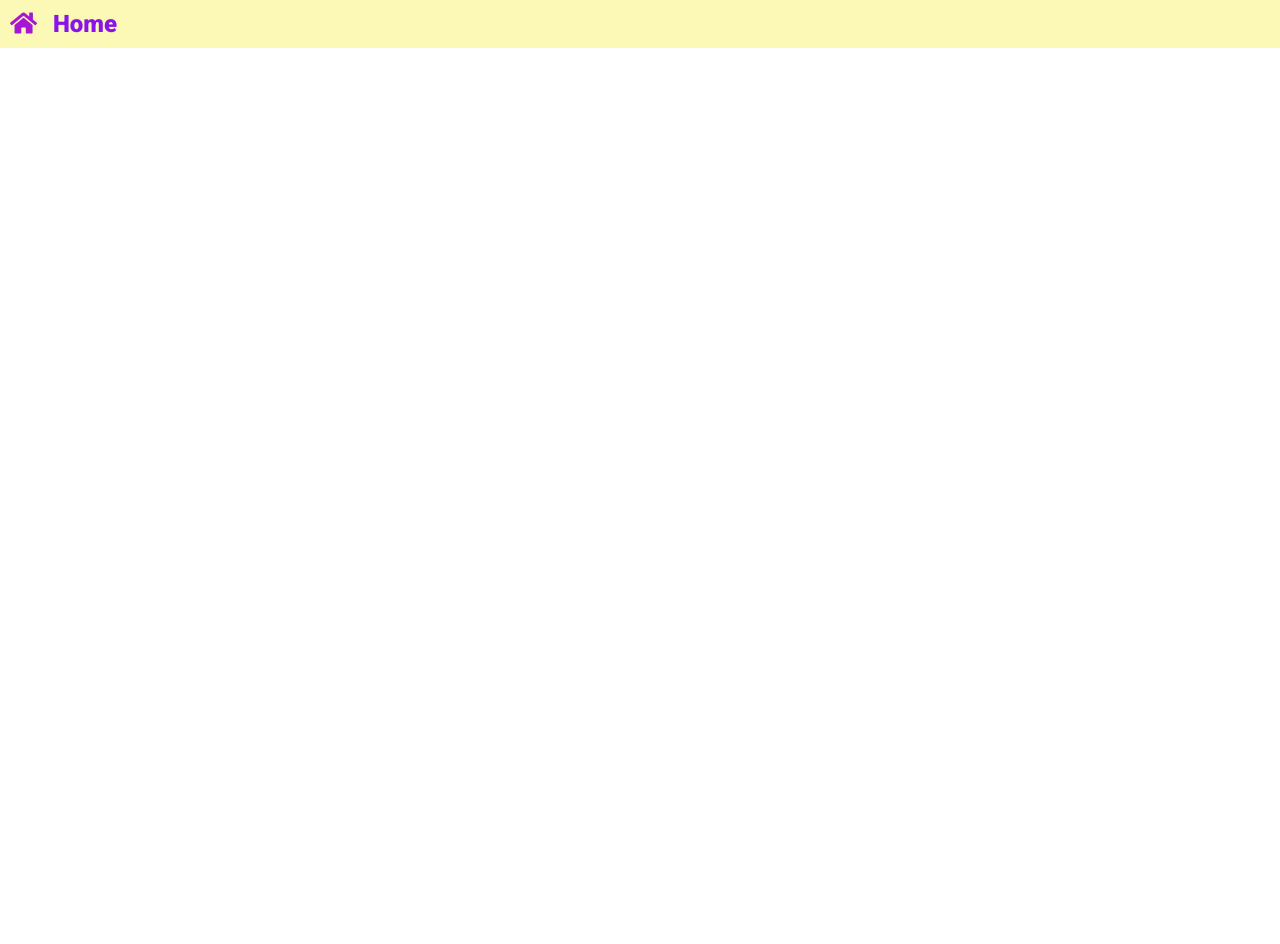
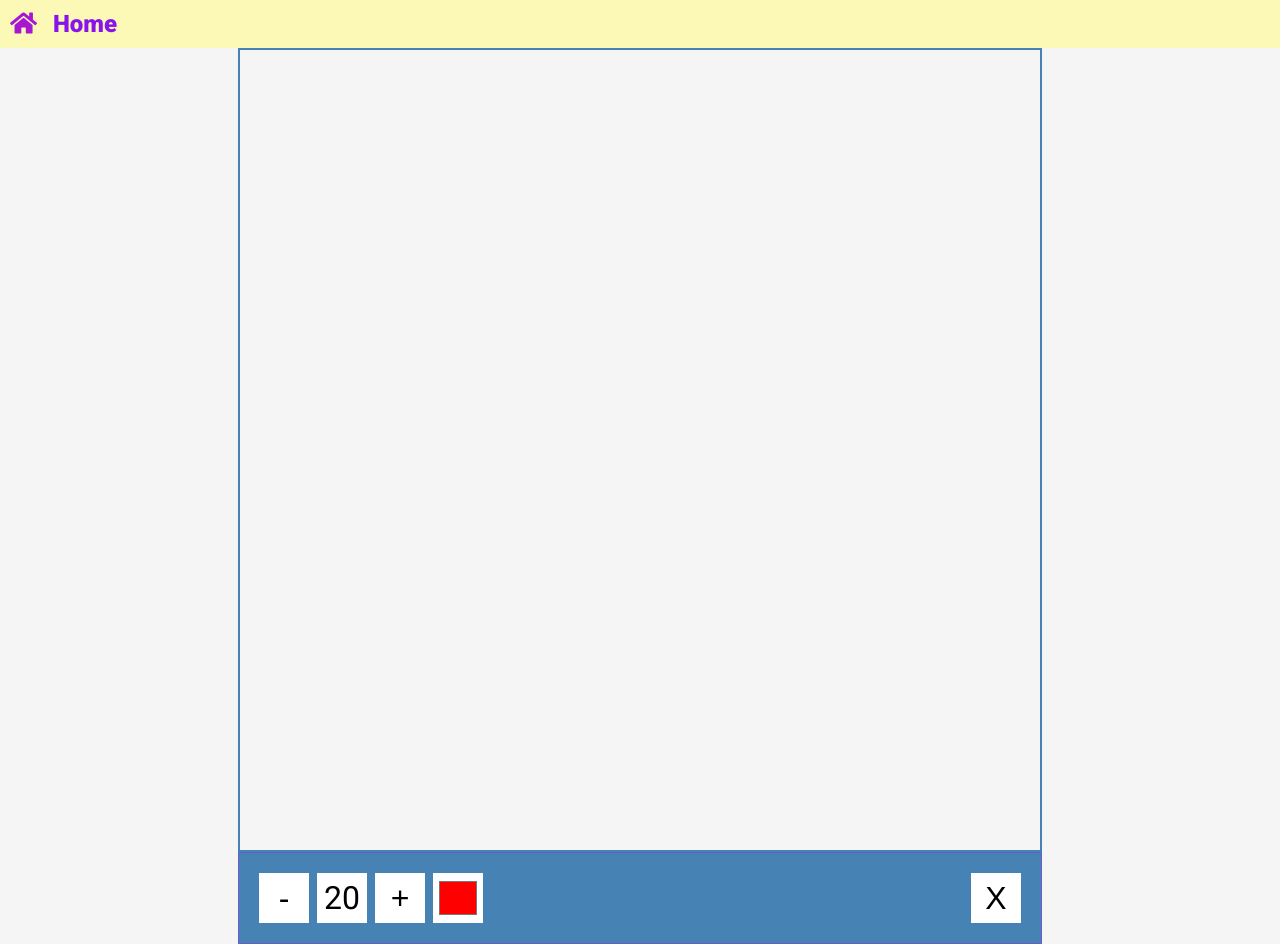
Before and after one commit to namnguyen191/fifty-projects, an Angular app: page /day-twenty-two in a window 1280 px wide. Before the commit this address led to /. Before the commit the page ends 800 px from the top, so only its background shows below. Built offline with nearby package versions, Linux system fonts and the light colour scheme; a web font is replaced by a local one.

Commit message:
Add day-twenty-two

```diff
--- a/src/app/app-routing.module.ts
+++ b/src/app/app-routing.module.ts
@@ -109,6 +109,7 @@ const routes: Routes = [
   { path: 'day-nineteen', loadChildren: () => import('./features/day-nineteen/day-nineteen.module').then(m => m.DayNineteenModule) },
   { path: 'day-twenty', loadChildren: () => import('./features/day-twenty/day-twenty.module').then(m => m.DayTwentyModule) },
   { path: 'day-twenty-one', loadChildren: () => import('./features/day-twenty-one/day-twenty-one.module').then(m => m.DayTwentyOneModule) },
+  { path: 'day-twenty-two', loadChildren: () => import('./features/day-twenty-two/day-twenty-two.module').then(m => m.DayTwentyTwoModule) },
 ];
 
 @NgModule({
--- /dev/null
+++ b/src/app/features/day-twenty-two/day-twenty-two-routing.module.ts
@@ -0,0 +1,11 @@
+import { NgModule } from '@angular/core';
+import { RouterModule, Routes } from '@angular/router';
+import { DayTwentyTwoComponent } from './day-twenty-two.component';
+
+const routes: Routes = [{ path: '', component: DayTwentyTwoComponent }];
+
+@NgModule({
+  imports: [RouterModule.forChild(routes)],
+  exports: [RouterModule]
+})
+export class DayTwentyTwoRoutingModule { }
--- /dev/null
+++ b/src/app/features/day-twenty-two/day-twenty-two.component.html
@@ -0,0 +1,23 @@
+<div class="day-twenty-two-container">
+  <canvas
+    #canvas
+    class="canvas"
+    (mouseup)="onMouseUp()"
+    (mousedown)="onMouseDown($event)"
+    (mousemove)="onMouseMove($event)"
+    width="800"
+    height="800"
+  ></canvas>
+  <div class="toolbox">
+    <button class="decrease" (click)="size = size - 1">-</button>
+    <span class="size">{{ size }}</span>
+    <button class="increase" (click)="size = size + 1">+</button>
+    <input
+      type="color"
+      class="color"
+      (change)="onChangeColor($event)"
+      [value]="color"
+    />
+    <button class="clear" (click)="clearCanvas()">X</button>
+  </div>
+</div>
--- /dev/null
+++ b/src/app/features/day-twenty-two/day-twenty-two.component.scss
@@ -0,0 +1,41 @@
+.day-twenty-two-container {
+  min-height: 100vh;
+  display: flex;
+  flex-direction: column;
+  justify-content: center;
+  align-items: center;
+  background-color: hsl(0, 0%, 96%);
+
+  .canvas {
+    border: 2px solid hsl(207, 44%, 49%);
+  }
+
+  .toolbox {
+    background-color: hsl(207, 44%, 49%);
+    border: 1px solid hsl(248, 53%, 58%);
+    display: flex;
+    width: 804px;
+    padding: 1rem;
+
+    & > * {
+      background-color: hsl(0, 0%, 100%);
+      border: none;
+      display: inline-flex;
+      justify-content: center;
+      align-items: center;
+      font-size: 2rem;
+      height: 50px;
+      width: 50px;
+      margin: 0.25rem;
+      padding: 0.25rem;
+
+      &:last-child {
+        margin-left: auto;
+      }
+    }
+
+    button {
+      cursor: pointer;
+    }
+  }
+}
--- /dev/null
+++ b/src/app/features/day-twenty-two/day-twenty-two.component.ts
@@ -0,0 +1,101 @@
+import {
+  AfterViewInit,
+  Component,
+  ElementRef,
+  OnInit,
+  ViewChild,
+} from '@angular/core';
+import { Title } from '@angular/platform-browser';
+
+@Component({
+  selector: 'app-day-twenty-two',
+  templateUrl: './day-twenty-two.component.html',
+  styleUrls: ['./day-twenty-two.component.scss'],
+})
+export class DayTwentyTwoComponent implements OnInit, AfterViewInit {
+  @ViewChild('canvas') cvs?: ElementRef<HTMLCanvasElement>;
+  ctx?: CanvasRenderingContext2D;
+  size: number = 20;
+  color: string = '#ff0000';
+  isPressed: boolean = false;
+  x?: number;
+  y?: number;
+
+  constructor(private titleService: Title) {}
+
+  ngOnInit(): void {
+    this.titleService.setTitle('Fifty Projects - Day 22');
+  }
+
+  ngAfterViewInit(): void {
+    this.ctx = this.cvs?.nativeElement.getContext('2d') ?? undefined;
+  }
+
+  onMouseUp() {
+    this.isPressed = false;
+    this.x = undefined;
+    this.y = undefined;
+  }
+
+  onMouseDown(e: MouseEvent) {
+    this.isPressed = true;
+    this.x = e.offsetX;
+    this.y = e.offsetY;
+  }
+
+  onMouseMove(e: MouseEvent) {
+    const canvas = e.target as HTMLCanvasElement;
+
+    if (this.isPressed) {
+      const x2 = e.offsetX;
+      const y2 = e.offsetY;
+
+      this.drawCircle(x2, y2);
+      this.drawLine(this.x ?? 0, this.y ?? 0, x2, y2);
+
+      this.x = x2;
+      this.y = y2;
+    }
+  }
+
+  onChangeColor(e: Event) {
+    const picker = e.target as HTMLInputElement;
+
+    this.color = picker.value;
+  }
+
+  clearCanvas() {
+    if (this.cvs) {
+      this.ctx?.clearRect(
+        0,
+        0,
+        this.cvs.nativeElement.width,
+        this.cvs.nativeElement.height
+      );
+    }
+  }
+
+  drawCircle(x: number, y: number) {
+    if (this.ctx) {
+      this.ctx.beginPath();
+      this.ctx.arc(x, y, this.size, 0, Math.PI * 2);
+      this.ctx.fillStyle = this.color;
+      this.ctx.fill();
+    } else {
+      console.log('Error');
+    }
+  }
+
+  drawLine(x1: number, y1: number, x2: number, y2: number) {
+    if (this.ctx) {
+      this.ctx.beginPath();
+      this.ctx.moveTo(x1, y1);
+      this.ctx.lineTo(x2, y2);
+      this.ctx.strokeStyle = this.color;
+      this.ctx.lineWidth = this.size * 2;
+      this.ctx.stroke();
+    } else {
+      console.log('Error');
+    }
+  }
+}
--- a/src/app/home/home.component.html
+++ b/src/app/home/home.component.html
@@ -166,4 +166,12 @@
     description="Drag and Drop from scratch with JS and CSS"
   >
   </app-project-card>
+
+  <app-project-card
+    routerLink="day-twenty-two"
+    title="Day 22"
+    imgUrl="assets/images/day-twenty-two-snippet.png"
+    description="Simple Drawing app using HTML Canvas"
+  >
+  </app-project-card>
 </div>
```
Also changed, not shown: src/app/features/day-twenty-two/day-twenty-two.module.ts (added, +17 -0 lines), src/assets/images/day-twenty-two-snippet.png (added), 1 other file (tests, documents, lock files or other folders).
